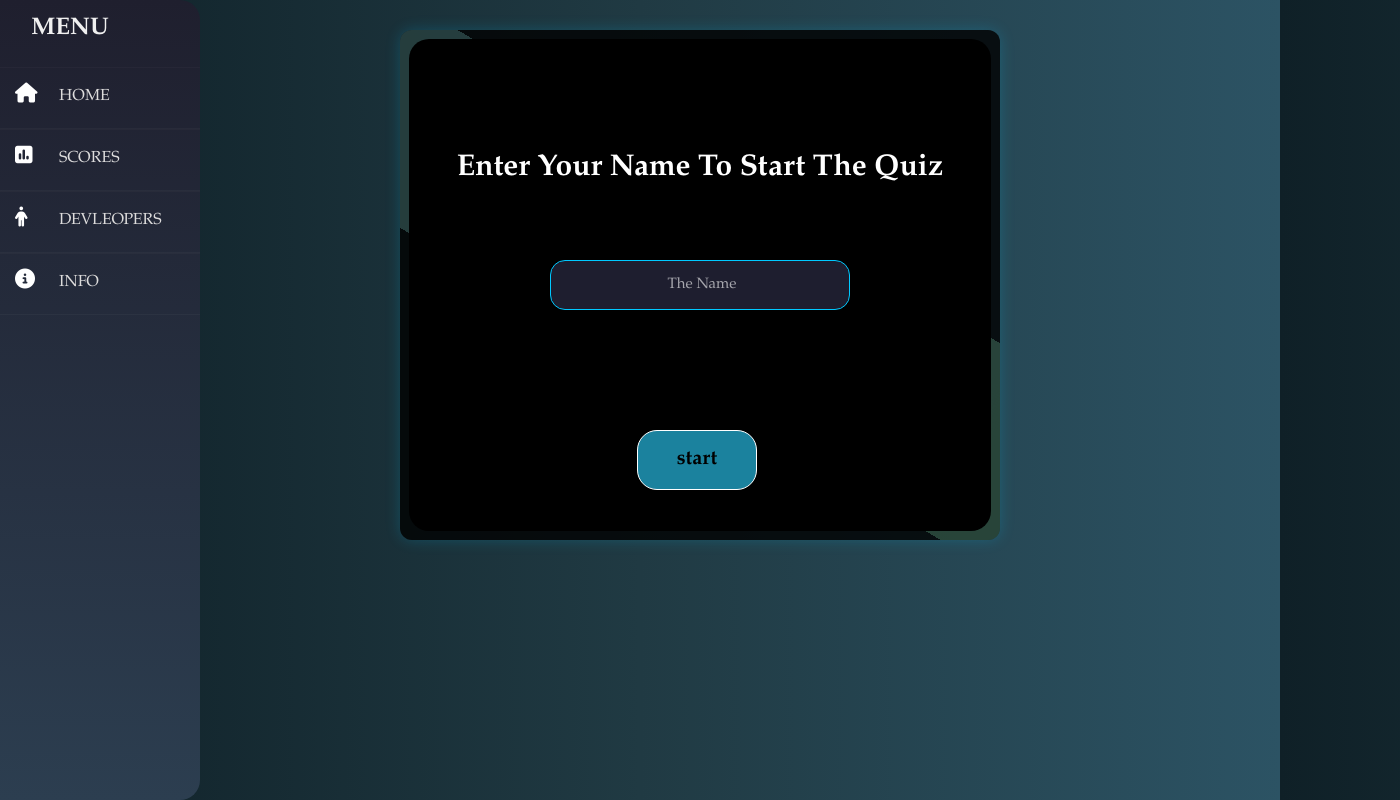
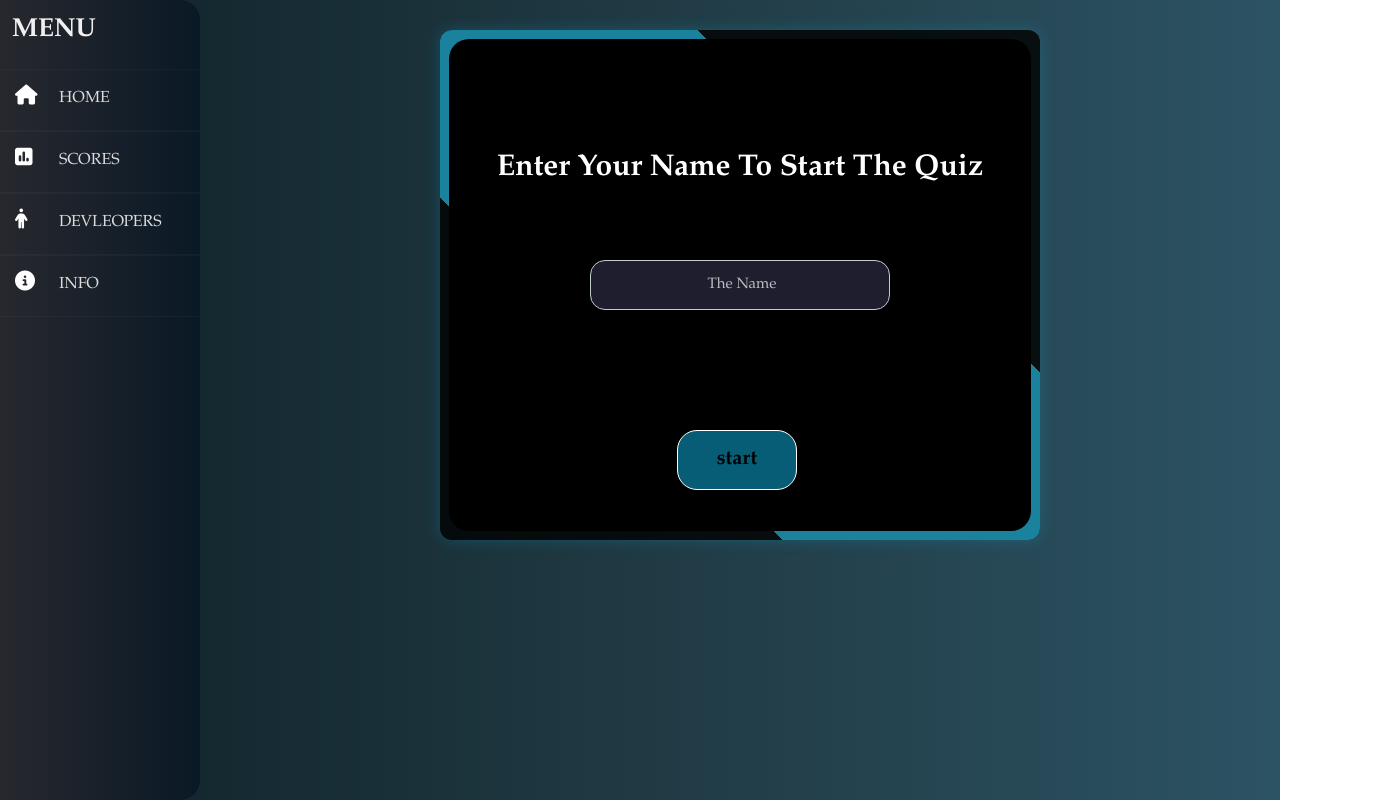
Before and after one commit to hasanjohan17/game-using-java-, a plain HTML site: page index.html in a window 1280 px wide. Shown: the whole page, 1400 px wide, since content can reach past the window. Drawn offline with Linux system fonts and the light colour scheme.

Commit message:
style.css

```diff
--- a/style.css
+++ b/style.css
@@ -22,12 +22,13 @@ background: linear-gradient(to right, #0f2027, #203a43, #2c5364);
 .container {
     display: flex;
     position: relative;
+
 }
 
 .container .navbar {
     display: block;
     position: fixed;
-background: linear-gradient(to bottom, #1f1f2e, #2c3e50);
+background: linear-gradient(to right , #27282e, #0a1926);
 color: #E0E0E0;
     width: 200px;
     height: 100%;
@@ -37,8 +38,8 @@ color: #E0E0E0;
 }
 .container .navbar h2{
     color: rgb(240, 240, 240);
-    text-align: center;
-    margin-right:60px;
+    margin-left:12px;
+   font-size: 26px;
     margin-bottom: 23px;
     text-transform: uppercase;
 
@@ -51,7 +52,7 @@ color: #E0E0E0;
     border-top: 1.5px solid rgba(160, 146, 146, 0.05);
 height: 100%;
 position: relative;
-height: 100%;
+
 
 }
 .container .navbar ul li a{
@@ -97,7 +98,8 @@ border-radius:5px;
     place-items: center;
     overflow:hidden ;
 
-    margin:30px 400px;
+    margin:30px 440px;
+    margin-right:-240px ;
     background-color: rgba(0, 0, 0, 0.8);
 border-radius: 12px;
 box-shadow: 0 0 15px rgba(0, 201, 255, 0.2);
@@ -122,46 +124,46 @@ i{
 .box::before{
     content: '';
     display: flex;
-    width: 200px;
-    height: 330%;
-    background-image:linear-gradient(180deg, rgb(143, 215, 251) 0%, rgb(138, 255, 157) );
+    width: 50%;
+    height: 160%;
+    background-image:linear-gradient(180deg, #1b829e ,#1b829e );
+
     z-index: 0;
-    animation: box 6s linear infinite;
+    animation: box 8s linear infinite;
     transition: ease-in 0.2s ease;
     border-radius: 20px;
 }
+
+
 @keyframes box{
     from{
-        transform: rotate(0deg);
-    opacity: 0.9;
+        transform: rotate(360deg);
+
     }
     to{
-        transform: rotate(20deg) ;
-        opacity: 0.8;
+        transform: rotate(320deg) ;
+
     }
     to{
-        transform: rotate(80deg) ;
-        opacity: 0.7;
+        transform: rotate(250deg) ;
+
+    }
+    to{
+        transform: rotate(180deg) ;
+
     }
     to{
         transform: rotate(100deg) ;
-        opacity: 0.4;
+
     }
     to{
-        transform: rotate(160deg) ;
-        opacity: 0.3;
+        transform: rotate(70deg) ;
+
     }
     to{
-        transform: rotate(270deg) ;
-        opacity: 0.2;
+        transform: rotate(0deg);
+
     }
-    to{
-        transform: rotate(360deg);
-        opacity: 0.1;
-    }
-
-
-
 }
 .box::after{
     content: "";
@@ -181,14 +183,14 @@ input[type="text"]{
     border:1px solid #bfe4c7;
     border-radius:15px;
    background-color: #1e1e2f;
-border: 1px solid #00c9ff;
+border: 1px solid #c2cbcd;
 color: #ffffff;
     transition: all 0.2s linear;
 text-align:center ;
 }
 input[type="submit"]{
     z-index: 10;
-   background-color: #1b829e;
+  background-color: #065d75;
 color: #000000;
     display: flex;
     position: absolute;
@@ -206,15 +208,15 @@ transition: all 0.2s ease;
 }
 ::placeholder{
     text-align: center;
-    color: rgb(255, 255, 255);
+    color: rgb(255, 255, 255);;
 font-size:15px;
-	opacity:0.6;
+opacity: 0.7;
 }
 input[type="submit"]:hover {
-background-color: #809316;
+background-color: #03cef1;
 width: 22%;
 }
 input[type="text"]:hover {
-    border: 3px solid #c1cea5;
-    box-shadow: 1px 1px 5px #bbda79;
+    border: 3px solid #d5d8cd;
+    box-shadow: 1px 1px 4px #c2e674;
 }
```
